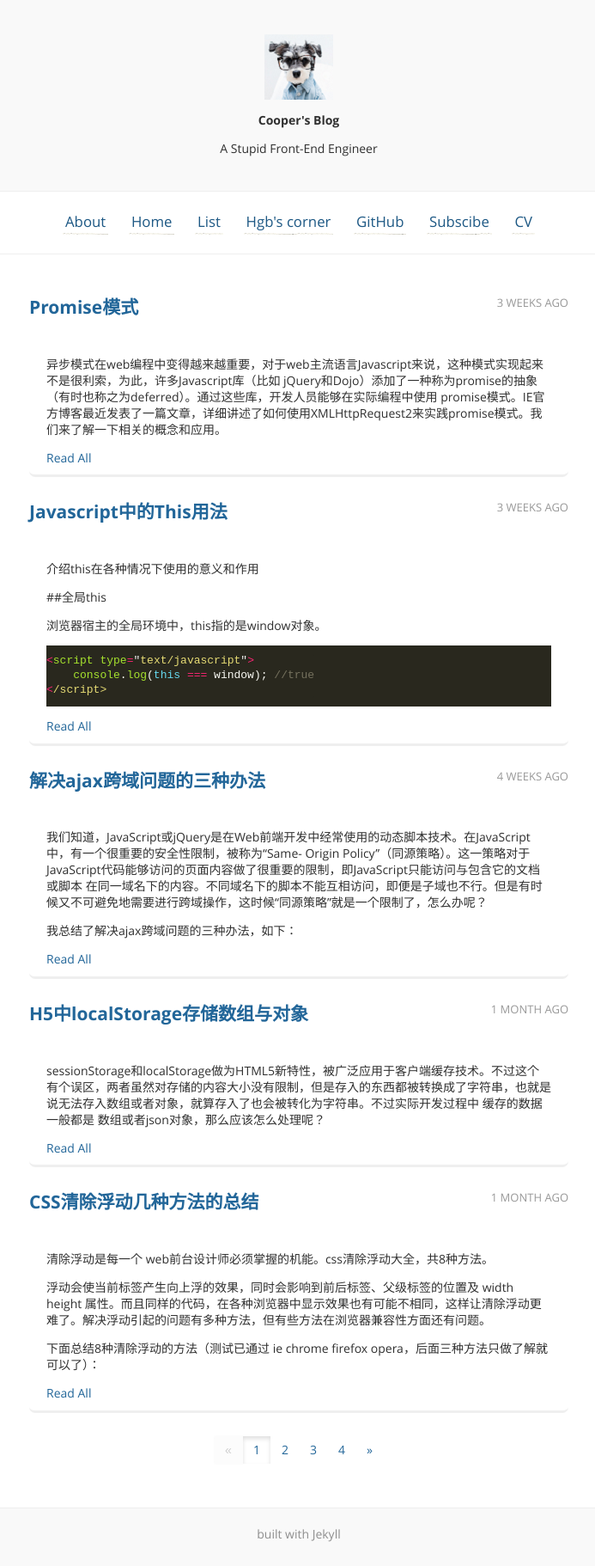
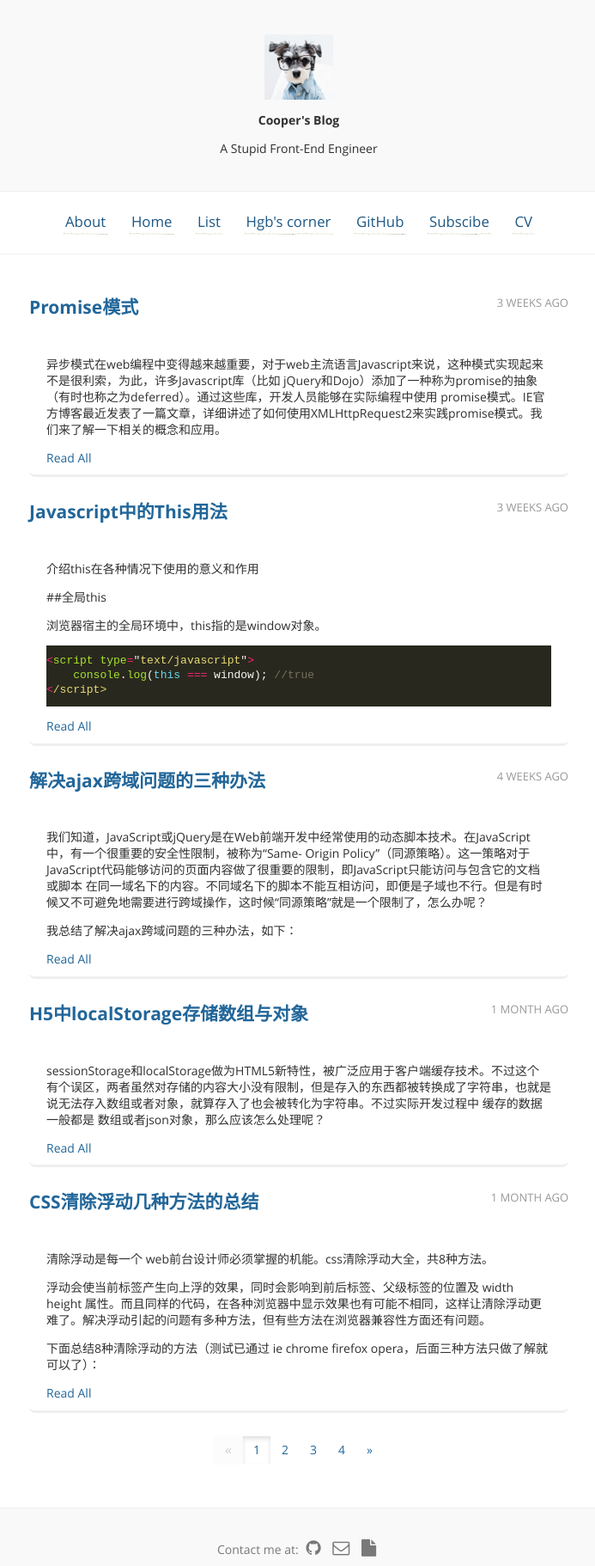
Before and after one commit to huguobo/old-blog, a Jekyll site: the page built from index.html, in a window 1280 px wide. Shown: the top 1822 px of the page at 86% size, without its empty margins (292-985 px from the left). Built offline with Jekyll 4.4.1, drawn with Linux system fonts in a browser that asks for light colours; nearby versions of some CDN libraries; Markdown is read by kramdown in place of the engine named in the settings; the list of posts is cut into pages by our own code; some of the changed text lies outside the part shown; grey boxes are pictures that could not be loaded.

Commit message:
footer change
add contact me。use font aswesome css

```diff
--- a/_config.yml
+++ b/_config.yml
@@ -5,6 +5,13 @@ url:               #
 signoff:          Cooper
 duoshuo_shortname: huguobo
 google_analytics: # set tracking, remove from /javascripts/basic.js if unwanted.
+
+email:  huguobo2010@126.com
+github:  http://github.com/huguobo
+psite:  http://huguobo.cn
+weibo:  #
+douban:  #
+
 links:
   - name:         About
     url:          /about
@@ -24,7 +31,6 @@ links:
   - name:         CV
     url:          http://huguobo.github.io/myResume
     external:     true
-
 excerpt_separator:  "\n\n\n\n"
 gems:           [jekyll-paginate]
 paginate:         5
--- a/_includes/footer.html
+++ b/_includes/footer.html
@@ -1,6 +1,11 @@
 <footer>
-  <a href="#" class="muted">built with Jekyll</a>
-  <br />
-  <br />
-  <img src="{{ site.url }}/images/scribble2.png" alt="scribble" />
+       <p class="contact">
+            Contact me at:
+            <a href='{{ site.github }}'  target="_blank" title="GitHub"><i class="fa fa-github" aria-hidden="true"></i>
+			</a>
+            <a href="mailto:{{ site.email}}" title="email"><i class="fa fa-envelope-o" aria-hidden="true"></i></a>
+			<a href='{{ site.psite }}'  target="_blank" title="psite"><i class="fa fa-file" aria-hidden="true"></i>
+			</a>
+        </p>
+  <p class="muted">built with<strong> Jekyll</strong> & <strong>Github Pages</strong> and designed by <a href="http://github.com/huguobo" target="_blank">Cooper</a> </p>
 </footer>
--- a/_includes/head.html
+++ b/_includes/head.html
@@ -5,6 +5,7 @@
 <link href='{{ site.url }}/stylesheets/responsive.css' rel='stylesheet' type='text/css' />
 <link href='{{ site.url }}/stylesheets/nav.css' rel='stylesheet' type='text/css' />
 <link href='{{ site.url }}/stylesheets/mybacktop.css' rel='stylesheet' type='text/css' charset="utf-8" />
+<link href="//netdna.bootstrapcdn.com/font-awesome/4.5.0/css/font-awesome.min.css" rel='stylesheet' type='text/css' charset="utf-8" />
 <!-- - -->
 <script src='{{ site.url }}/javascripts/jquery.js' type='text/javascript'></script>
 <script src='{{ site.url }}/javascripts/pd.js' type='text/javascript'></script>
--- a/stylesheets/style.css
+++ b/stylesheets/style.css
@@ -87,7 +87,21 @@ footer {
   text-align: center; }
   footer * {
     color: #797979; }
-
+/*contact*/
+footer .contact {
+   display: inline-block;
+}
+footer .contact a{
+	color: #ccc;
+}
+footer .contact a:hover{
+	color: #fff;
+}
+footer .contact a i{
+	 margin: 0 5px;
+     font-size: 20px;
+}
+/*endcontact*/
 #container {
   *zoom: 1;
   -webkit-box-sizing: border-box;
```
Also changed, not shown: about.md (+1 -0 lines).
